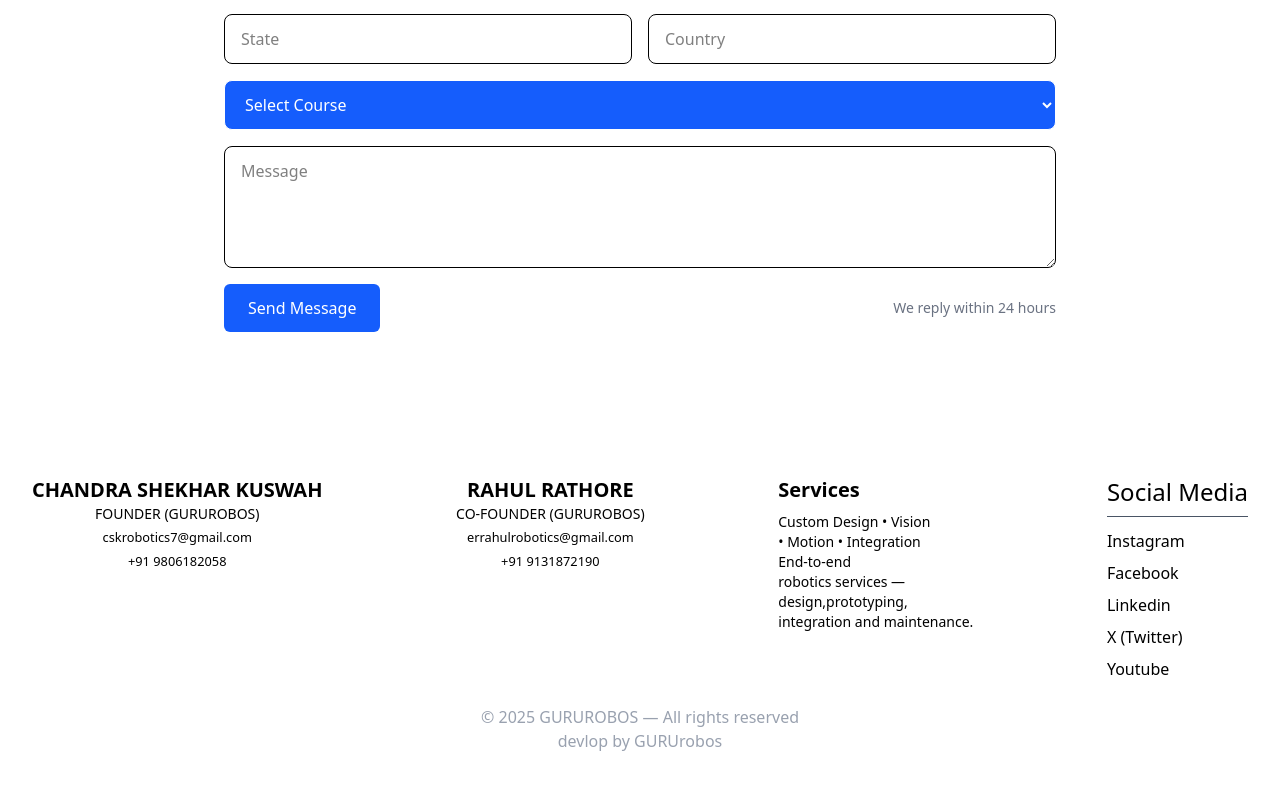
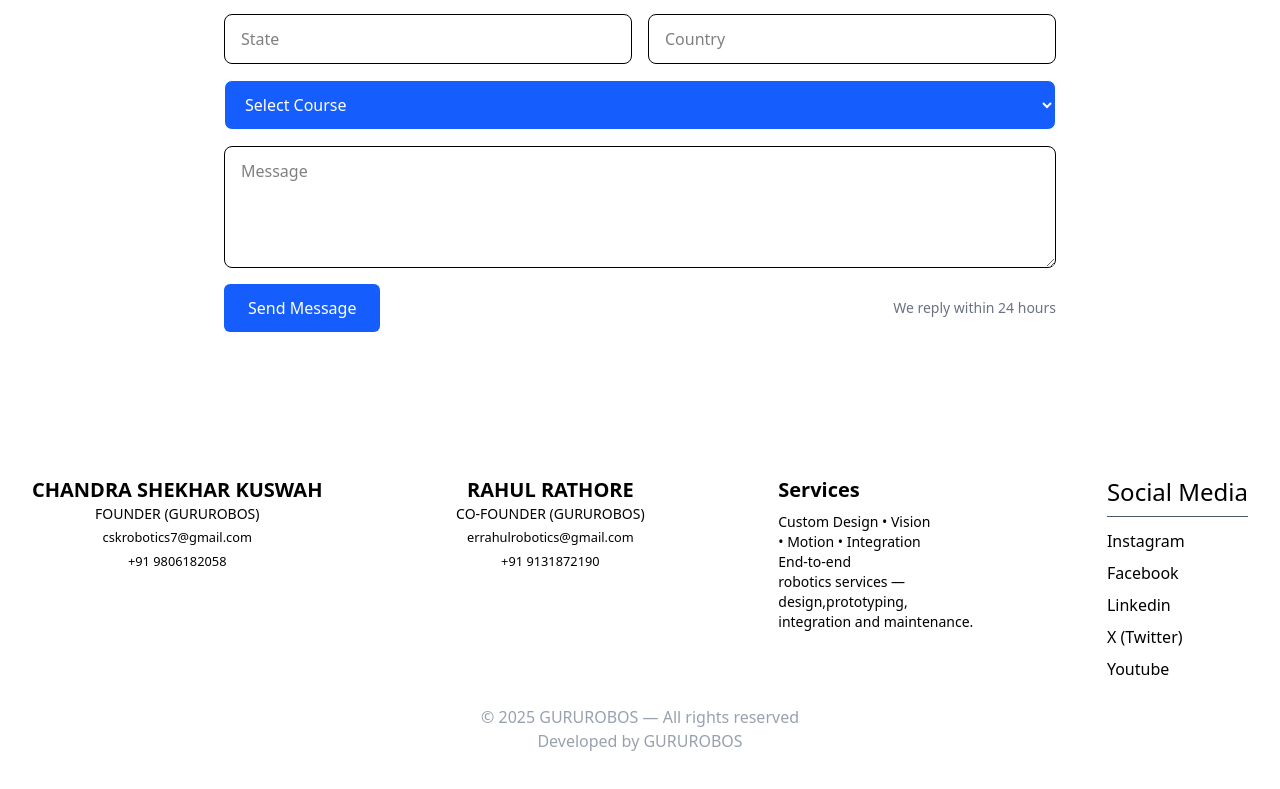
Before and after one commit to Rahulcodder03/gururobos, a React (Vite) app in the folder frontend/: page / in a window 1280 px wide. Shown: the part 3628-4417 px from the top of the page. Built offline with nearby package versions, Linux system fonts and the light colour scheme.

Commit message:
sixth commit

```diff
--- a/frontend/src/components/Footer.jsx
+++ b/frontend/src/components/Footer.jsx
@@ -37,7 +37,7 @@ const Footer = () => {
           </ul></div>
       </div>
       <div className="text-center text-gray-400 mt-6">
-        © {new Date().getFullYear()} GURUROBOS — All rights reserved <br/><span>devlop by </span>GURUrobos
+        © {new Date().getFullYear()} GURUROBOS — All rights reserved <br/><span>Developed by </span>GURUROBOS
       </div>
     </footer>
   );
```
